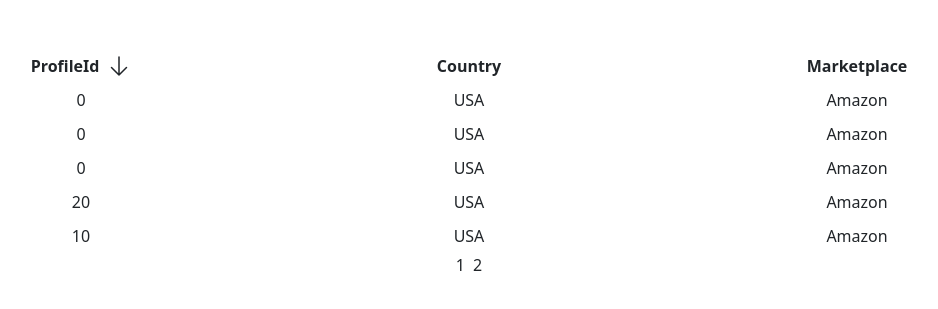
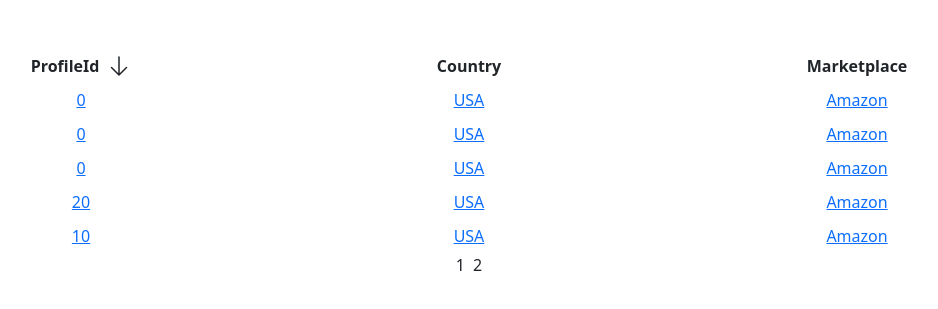
Before and after one commit to DanyloSus/aa-test, a React (Vite) app: page /0 in a window 1280 px wide. Shown: the part 237-546 px from the top of the page, without its empty margins (171-1109 px from the left). Built offline with nearby package versions, Linux system fonts and the light colour scheme.

Commit message:
Links for rows

```diff
--- a/src/Routes/Account.tsx
+++ b/src/Routes/Account.tsx
@@ -2,7 +2,7 @@
 import data from "../data.json";
 import Pagination from "../Elements/Pagination";
 import { ProfileType } from "../App";
-import { useParams } from "react-router-dom";
+import { Link, useParams } from "react-router-dom";
 
 type SortType = "id" | "country" | "market" | "idB" | "countryB" | "marketB";
 
@@ -131,12 +131,14 @@
           </tr>
         </thead>
         <tbody>
-          {sortedData!.slice((page - 1) * 5, page * 5).map((account, index) => (
-            <tr className="row align-items-center py-1 " key={index}>
-              <td className="col">{account.profileId}</td>
-              <td className="col">{account.country}</td>
-              <td className="col">{account.marketplace}</td>
-            </tr>
+          {sortedData!.slice((page - 1) * 5, page * 5).map((profile, index) => (
+            <Link to={`/${param.accountID}/${profile.profileId}`}>
+              <tr className="row align-items-center py-1 " key={index}>
+                <td className="col">{profile.profileId}</td>
+                <td className="col">{profile.country}</td>
+                <td className="col">{profile.marketplace}</td>
+              </tr>
+            </Link>
           ))}
         </tbody>
       </table>
--- a/src/Routes/Main.tsx
+++ b/src/Routes/Main.tsx
@@ -2,6 +2,7 @@
 import data from "../data.json";
 import Pagination from "../Elements/Pagination";
 import { AccountType } from "../App";
+import { Link } from "react-router-dom";
 
 type SortType =
   | "id"
@@ -152,12 +153,14 @@
         </thead>
         <tbody>
           {sortedData!.slice((page - 1) * 5, page * 5).map((account, index) => (
+            <Link to={`/${account.accountId}`}>
               <tr className="row align-items-center py-1 " key={index}>
                 <td className="col">{account.accountId}</td>
                 <td className="col">{account.email}</td>
                 <td className="col">{account.authToken}</td>
                 <td className="col">{account.creationDate.toDateString()}</td>
               </tr>
+            </Link>
           ))}
         </tbody>
       </table>
```
Lines whose indentation alone changed are shown as unchanged.
